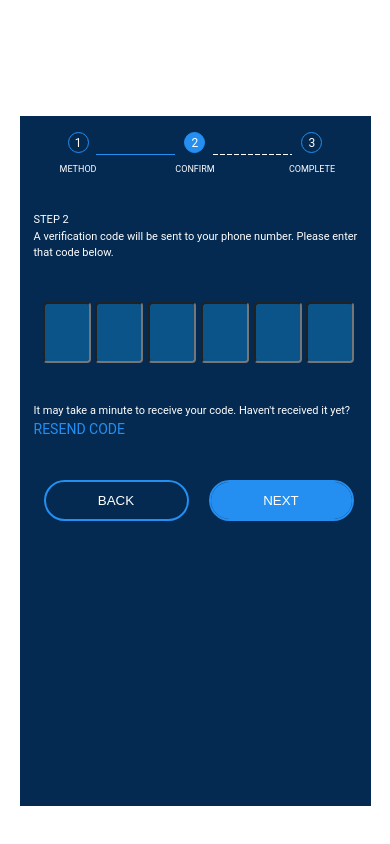
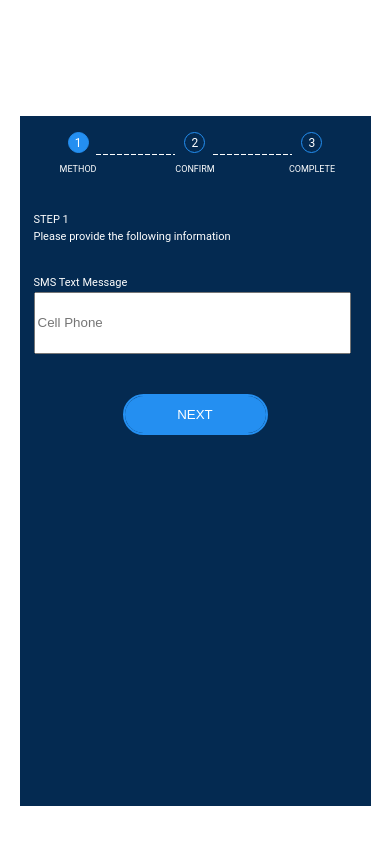
Before and after one commit to kurtreyn/otp-form-demo, an Angular app: page /home in a window 390 px wide. Shown: the top 844 px of the page. Built offline with nearby package versions, Linux system fonts and the light colour scheme.

Commit message:
added format for phone number

```diff
--- a/src/app/components/multistep-form/multistep-form.component.html
+++ b/src/app/components/multistep-form/multistep-form.component.html
@@ -35,6 +35,8 @@
           formControlName="phone"
           name="phone"
           placeholder="Cell Phone"
+          maxlength="14"
+          (input)="validatePhoneNo($event.target)"
         />
       </div>
 
--- a/src/app/components/multistep-form/multistep-form.component.ts
+++ b/src/app/components/multistep-form/multistep-form.component.ts
@@ -16,7 +16,10 @@ export class MultistepFormComponent implements OnInit, OnDestroy {
   otpStatus!: string;
   otpCode!: string;
   fakeValidOtpCode = '123456';
+  phoneInput!: string;
+  formattedPhone!: string;
   unsubscribe!: any;
+  isValidFlg: boolean = true;
 
   constructor(private formBuilder: FormBuilder, private multistepFormService: MultistepFormService) {
 
@@ -44,15 +47,26 @@ export class MultistepFormComponent implements OnInit, OnDestroy {
     });
 
     console.log('initial formStep is: ', this.formStep);
+    console.log('initial phoneInput is: ', this.phoneInput)
   }
+
 
   ngOnDestroy(): void {
     // TODO: unsubscribe
   }
 
+  // get methodStp() {
+  //   return this.methodStep.controls;
+  // }
+
   nextStep(): void {
     if (this.formStep === '1') {
       this.multistepFormService.setStep('2');
+      const phoneInput = this.methodStep.get('phone')?.value;
+      this.formattedPhone = phoneInput;
+      this.phoneInput = phoneInput.replace(/\D/g, '');
+      console.log('formattedPhone is: ', this.formattedPhone);
+      console.log('phoneInput is: ', this.phoneInput)
       console.log('formStep is: ', this.formStep)
     } else if (this.formStep === '2') {
       this.multistepFormService.setStep('3');
@@ -90,4 +104,23 @@ export class MultistepFormComponent implements OnInit, OnDestroy {
     }
   }
 
+  validatePhoneNo(field: any) {
+    let phoneNumDigits = field.value.replace(/\D/g, '');
+
+    this.isValidFlg = (phoneNumDigits.length == 0 || phoneNumDigits.length == 10);
+
+    let formattedNumber = phoneNumDigits;
+    if (phoneNumDigits.length >= 6)
+      formattedNumber = '(' + phoneNumDigits.substring(0, 3) + ') ' + phoneNumDigits.substring(3, 6) + '-' + phoneNumDigits.substring(6);
+    else if (phoneNumDigits.length >= 3)
+      formattedNumber = '(' + phoneNumDigits.substring(0, 3) + ') ' + phoneNumDigits.substring(3);
+
+    field.value = formattedNumber;
+  }
+
+  unformatPhoneNo(field: any) {
+    let phoneNumDigits = field.value.replace(/\D/g, '');
+    field.value = phoneNumDigits;
+  }
+
 }
--- a/src/app/services/multistep-form.service.ts
+++ b/src/app/services/multistep-form.service.ts
@@ -5,7 +5,7 @@ import { BehaviorSubject } from 'rxjs';
   providedIn: 'root'
 })
 export class MultistepFormService {
-  private stepSource = new BehaviorSubject<string>('2');
+  private stepSource = new BehaviorSubject<string>('1');
   private successStatus = new BehaviorSubject<string>('');
   step = this.stepSource.asObservable();
   status = this.successStatus.asObservable();
```
